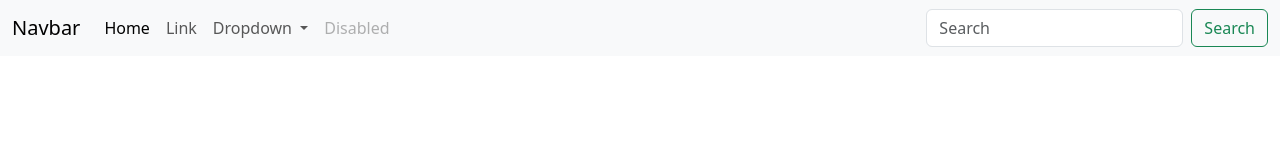
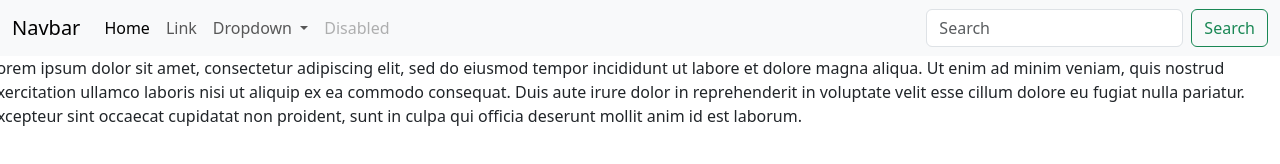
Before and after one commit to ejav7/Erica-Javadpour-Jour352, a plain HTML site: page boostrap.html in a window 1280 px wide. Drawn offline with nearby package versions, Linux system fonts and the light colour scheme.

Commit message:
Commit. idk

```diff
--- a/boostrap.html
+++ b/boostrap.html
@@ -51,5 +51,23 @@
     </div>
   </nav>
   <!-- Navbar end-->
+
+  <div>
+<!--start row-->
+<div class="row">
+
+  <div class="col-md-6"></div>
+  Lorem ipsum dolor sit amet, consectetur adipiscing elit, sed do eiusmod tempor incididunt ut labore et dolore magna aliqua. Ut enim ad minim veniam, quis nostrud exercitation ullamco laboris nisi ut aliquip ex ea commodo consequat. Duis aute irure dolor in reprehenderit in voluptate velit esse cillum dolore eu fugiat nulla pariatur. Excepteur sint occaecat cupidatat non proident, sunt in culpa qui officia deserunt mollit anim id est laborum.
+
+  <div class="col-md-6"></div>
+
+
+
+
+
+</div>
+
+
+  </div>
     </body>
 </html>
```
Also changed, not shown: 1 other file.
